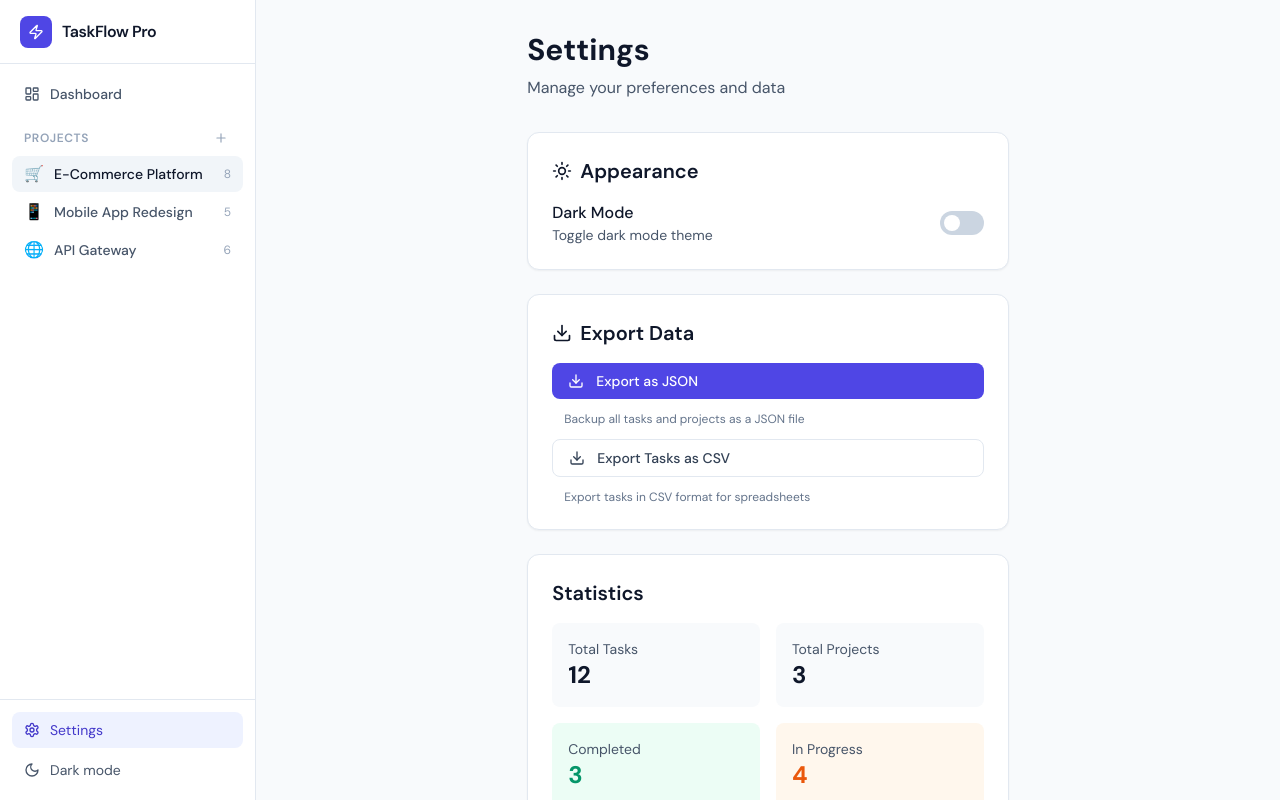
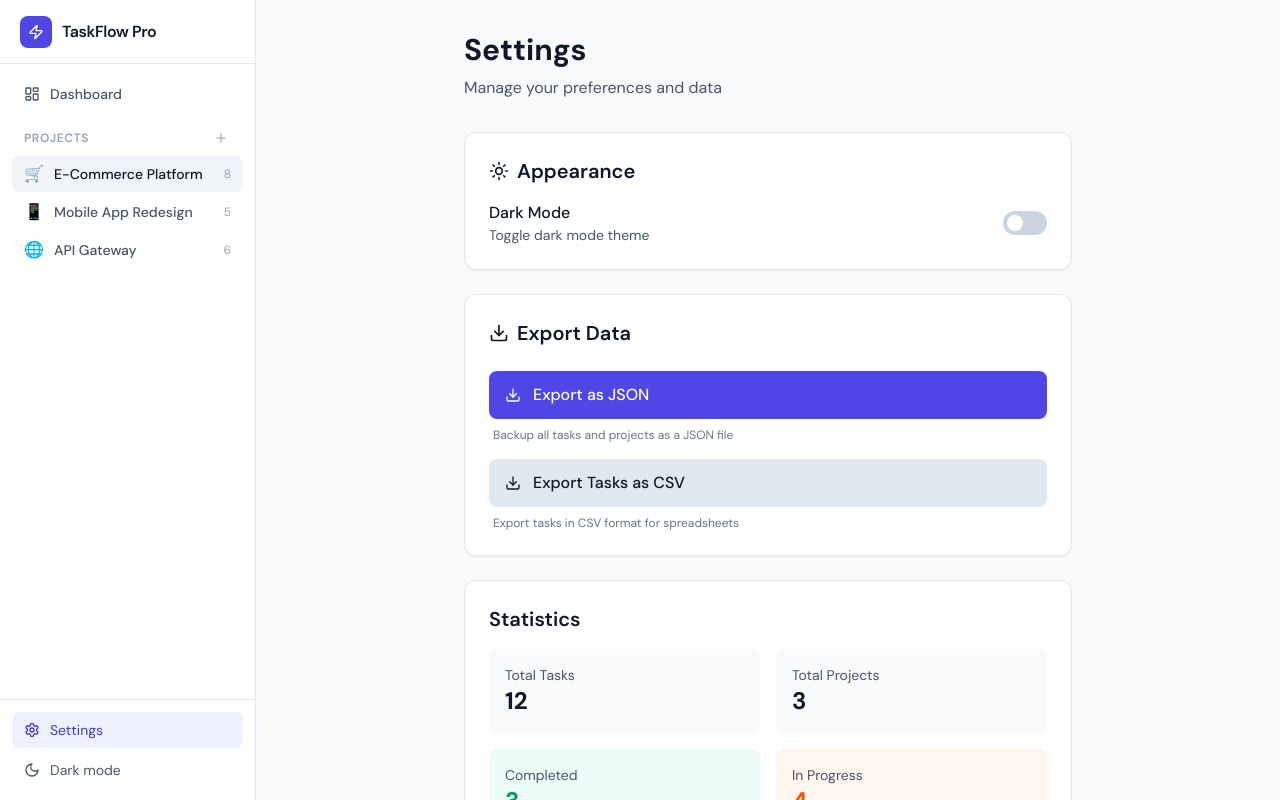
Before and after one commit to nileshshete2024/taskflow-pro, a React (Vite) app: page /settings in a window 1280 px wide. Built offline with nearby package versions, Linux system fonts and the light colour scheme.

Commit message:
Fix: Enable scrolling on Settings page and improve button styling for coding standards

```diff
--- a/src/pages/SettingsPage.tsx
+++ b/src/pages/SettingsPage.tsx
@@ -21,6 +21,7 @@ export const SettingsPage = () => {
   };
 
   return (
+    <div className="h-full overflow-y-auto bg-slate-50 dark:bg-slate-950">
       <div className="p-8 max-w-2xl mx-auto">
         <div className="mb-8">
           <h1 className="text-3xl font-bold text-slate-900 dark:text-white mb-2">Settings</h1>
@@ -55,31 +56,39 @@ export const SettingsPage = () => {
 
       {/* Export Section */}
       <section className="card p-6 mb-6">
-        <h2 className="text-xl font-semibold text-slate-900 dark:text-white mb-4 flex items-center gap-2">
+        <h2 className="text-xl font-semibold text-slate-900 dark:text-white mb-6 flex items-center gap-2">
           <Download className="w-5 h-5" />
           Export Data
         </h2>
-        <div className="space-y-3">
+        <div className="space-y-4">
+          <div>
             <button
               onClick={handleExportJSON}
-            className="w-full btn btn-primary py-2 text-left flex items-center gap-3"
+              className="w-full px-4 py-3 bg-primary-600 hover:bg-primary-700 text-white font-medium rounded-lg flex items-center gap-3 transition-colors"
+              type="button"
+              aria-label="Export tasks and projects as JSON backup file"
             >
               <Download className="w-4 h-4" />
               Export as JSON
             </button>
-          <p className="text-xs text-slate-500 dark:text-slate-400 ml-3">
+            <p className="text-xs text-slate-500 dark:text-slate-400 mt-2 ml-1">
               Backup all tasks and projects as a JSON file
             </p>
+          </div>
+          <div>
             <button
               onClick={handleExportCSV}
-            className="w-full btn btn-secondary py-2 text-left flex items-center gap-3 mt-4"
+              className="w-full px-4 py-3 bg-slate-200 dark:bg-slate-700 hover:bg-slate-300 dark:hover:bg-slate-600 text-slate-900 dark:text-white font-medium rounded-lg flex items-center gap-3 transition-colors"
+              type="button"
+              aria-label="Export tasks in CSV format for spreadsheet applications"
             >
               <Download className="w-4 h-4" />
               Export Tasks as CSV
             </button>
-          <p className="text-xs text-slate-500 dark:text-slate-400 ml-3">
+            <p className="text-xs text-slate-500 dark:text-slate-400 mt-2 ml-1">
               Export tasks in CSV format for spreadsheets
             </p>
+          </div>
         </div>
       </section>
 
@@ -111,22 +120,25 @@ export const SettingsPage = () => {
       </section>
 
       {/* Danger Zone */}
-      <section className="card p-6 border-red-200 dark:border-red-900">
+      <section className="card p-6 mb-6 border-2 border-red-200 dark:border-red-900/50">
         <h2 className="text-xl font-semibold text-red-600 dark:text-red-400 mb-4 flex items-center gap-2">
           <AlertCircle className="w-5 h-5" />
           Danger Zone
         </h2>
         <button
           onClick={handleResetData}
-          className="w-full btn py-2 text-left flex items-center gap-3 bg-red-50 dark:bg-red-900/20 text-red-600 dark:text-red-400 hover:bg-red-100 dark:hover:bg-red-900/30"
+          type="button"
+          className="w-full px-4 py-3 bg-red-600 hover:bg-red-700 text-white font-medium rounded-lg flex items-center gap-3 transition-colors"
+          aria-label="Reset all data to default state - this action cannot be undone"
         >
           <RotateCcw className="w-4 h-4" />
           Reset All Data
         </button>
-        <p className="text-xs text-slate-500 dark:text-slate-400 ml-3 mt-2">
+        <p className="text-xs text-slate-500 dark:text-slate-400 mt-3 ml-1">
           This will clear all tasks, projects, and settings. This action cannot be undone.
         </p>
       </section>
       </div>
+    </div>
   );
 };
```
Lines whose indentation alone changed are shown as unchanged.
